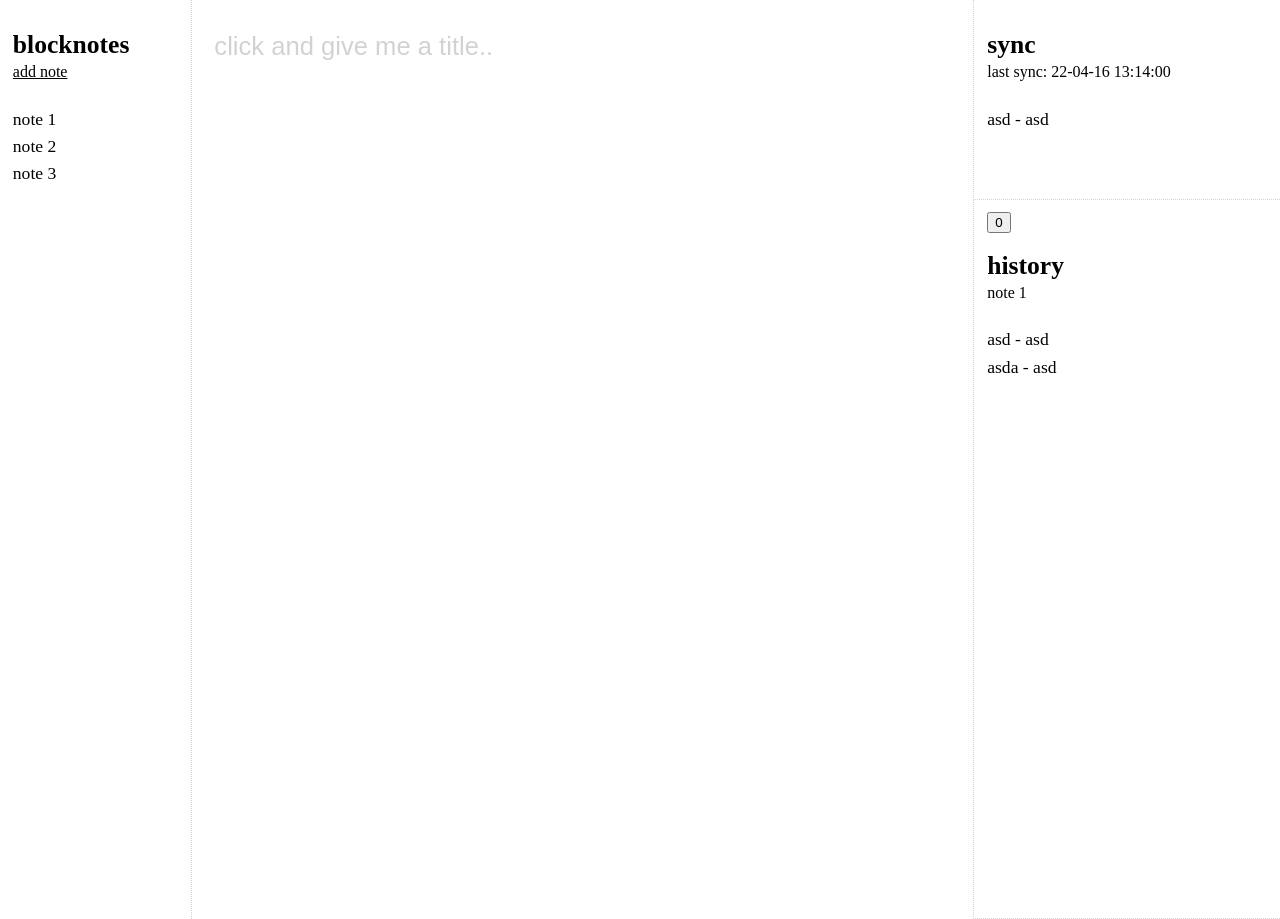
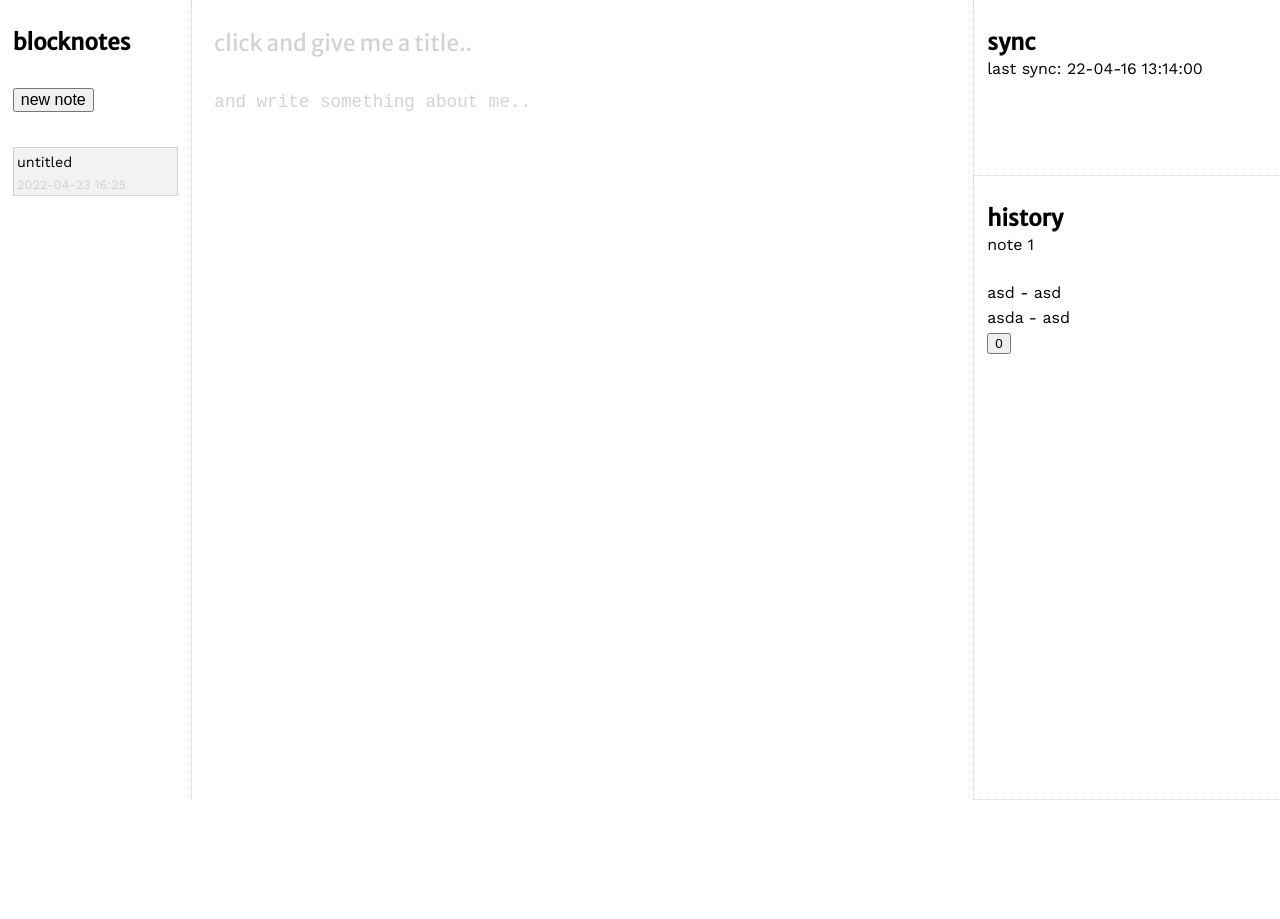
Before and after one commit to thisiscetin/blocknotes, a React (Create React App) app in the folder client/: page / in a window 1280 px wide. After the commit the page ends 826 px from the top, so only its background shows below. Built offline with nearby package versions, Linux system fonts and the light colour scheme.

Commit message:
adds navigation

```diff
--- a/client/package.json
+++ b/client/package.json
@@ -7,15 +7,20 @@
     "@testing-library/react": "^13.1.1",
     "@testing-library/user-event": "^14.1.1",
     "@types/jest": "^27.4.1",
+    "@types/lodash": "^4.14.182",
     "@types/node": "^17.0.27",
     "@types/react": "^18.0.7",
     "@types/react-dom": "^18.0.2",
+    "@types/uuid": "^8.3.4",
+    "lodash": "^4.17.21",
+    "moment": "^2.29.3",
     "react": "^18.0.0",
     "react-dom": "^18.0.0",
     "react-redux": "^8.0.1",
     "react-scripts": "5.0.1",
     "styled-components": "^5.3.5",
     "typescript": "^4.6.3",
+    "uuid": "^8.3.2",
     "web-vitals": "^2.1.4"
   },
   "devDependencies": {
--- a/client/public/index.html
+++ b/client/public/index.html
@@ -12,11 +12,22 @@
 
   <title>blocknotes</title>
 
+  <link rel="preconnect" href="https://fonts.googleapis.com">
+  <link rel="preconnect" href="https://fonts.gstatic.com" crossorigin>
+  <link href="https://fonts.googleapis.com/css2?family=Merriweather+Sans&family=Work+Sans&display=swap"
+    rel="stylesheet">
   <style>
     body {
       padding: 0;
-      margin: 0;
+      margin: auto;
       min-width: 1280px;
+      max-width: 1920px;
+
+      font-family: 'Work Sans', sans-serif;
+    }
+
+    h1 {
+      font-family: 'Merriweather Sans', sans-serif;
     }
   </style>
 </head>
--- a/client/src/Components/Body/index.tsx
+++ b/client/src/Components/Body/index.tsx
@@ -13,6 +13,11 @@ const Body = styled.textarea`
   :focus {
     outline: none;
   }
+
+  ::placeholder {
+    color: #d2d2d2;
+    font-weight: normal;
+  }
 `;
 
 interface BodyProps {
@@ -22,6 +27,10 @@ interface BodyProps {
 
 export default function ({ content, onContentChange }: BodyProps) {
   return (
-    <Body value={content} onChange={(e) => onContentChange(e.target.value)} />
+    <Body
+      placeholder="and write something about me.."
+      value={content}
+      onChange={(e) => onContentChange(e.target.value)}
+    />
   );
 }
--- /dev/null
+++ b/client/src/Components/Header/index.tsx
@@ -0,0 +1,8 @@
+import styled from "styled-components/macro";
+
+const Header = styled.h1`
+  font-size: 1.4rem;
+  margin-bottom: 0;
+`;
+
+export default Header;
--- a/client/src/Components/History/index.tsx
+++ b/client/src/Components/History/index.tsx
@@ -1,6 +1,8 @@
 import styled from "styled-components/macro";
 import { useAppSelector, useAppDispatch } from "../../app/hooks";
 import { selectCount, increment } from "../../features/counter/counterSlice";
+
+import Header from "../Header";
 
 const History = styled.div`
   width: 280px;
@@ -10,13 +12,8 @@ const History = styled.div`
   flex-basis: 80%;
 `;
 
-const Header = styled.h1`
-  font-size: 1.6rem;
-  margin-bottom: 0;
-`;
-
 const Line = styled.p`
-  font-size: 1.1rem;
+  font-size: 1rem;
   margin: 0.4rem 0;
 `;
 
@@ -31,13 +28,13 @@ export default function () {
 
   return (
     <History>
-      <button onClick={() => dispatch(increment())}>{count}</button>
       <Header>history</Header>
       <SelectedPage>note 1</SelectedPage>
 
       <br />
       <Line>asd - asd</Line>
       <Line>asda - asd</Line>
+      <button onClick={() => dispatch(increment())}>{count}</button>
     </History>
   );
 }
--- a/client/src/Components/Layout/index.tsx
+++ b/client/src/Components/Layout/index.tsx
@@ -7,6 +7,7 @@ import Sync from "../Sync";
 
 const Layout = styled.div`
   display: flex;
+  max-height: 100vh;
 `;
 
 export default function ({ children }: { children: ReactNode }) {
--- a/client/src/Components/Navigation/index.tsx
+++ b/client/src/Components/Navigation/index.tsx
@@ -1,37 +1,112 @@
 import styled from "styled-components/macro";
+import { useAppSelector, useAppDispatch } from "../../app/hooks";
+import moment from "moment";
+
+import {
+  notes,
+  noteChange,
+  addNote,
+  selectedNote,
+  removeNote,
+} from "../../features/notes/notesSlice";
+
+import Header from "../Header";
+import { useEffect } from "react";
 
 const Navigation = styled.div`
   width: 280px;
+  overflow-y: auto;
   padding: 0.8rem;
   border-right: 1px dotted #d2d2d2;
 `;
 
-const Logo = styled.h1`
-  font-size: 1.6rem;
-  margin-bottom: 0;
+const CTA = styled.button`
+  font-size: 1rem;
+  margin: 2rem 0;
 `;
 
-const Line = styled.p`
-  font-size: 1.1rem;
-  margin: 0.4rem 0;
+interface LineProps {
+  selected: boolean;
+}
+
+const Line = styled.div<LineProps>`
+  display: flex;
+  flex-direction: column;
+  border: 1px solid #d2d2d2;
+  padding: 0.2rem;
+  margin: 0.2rem 0;
+  background-color: ${(props) => (props.selected ? "#f2f2f2" : "none")};
+  color: ${(props) => (props.selected ? "none" : "#d2d2d2")};
+
+  :hover {
+    background-color: #f2f2f2;
+  }
 `;
 
-const CTA = styled.p`
-  font-size: 1rem;
+const FirstLine = styled.div`
+  display: flex;
+  justify-content: space-between;
+`;
+
+const Title = styled.p`
+  font-size: 0.9rem;
   margin: 0.2rem 0;
+`;
+
+const DeleteCTA = styled.span`
+  font-size: 0.9rem;
+  border: none;
+  padding: 0.1rem;
+  background: none;
   text-decoration: underline;
+
+  cursor: pointer;
+`;
+
+const Time = styled.div`
+  margin-top: 0.2rem;
+  font-size: 0.8rem;
+  color: #d2d2d2;
 `;
 
 export default function () {
+  const notesList = useAppSelector(notes);
+  const selectedIndex = useAppSelector(selectedNote);
+
+  const dispatch = useAppDispatch();
+
+  const deleteNote = (index: number) => {
+    const title = notesList[index].title;
+
+    if (confirm(`Delete note "${title || "untitled"}"?`)) {
+      dispatch(removeNote(index));
+    }
+  };
+
   return (
     <Navigation>
-      <Logo>blocknotes</Logo>
-      <CTA>add note</CTA>
+      <Header>blocknotes</Header>
+      <CTA onClick={() => dispatch(addNote())}>new note</CTA>
 
       <br />
-      <Line>note 1</Line>
-      <Line>note 2</Line>
-      <Line>note 3</Line>
+
+      {notesList.map((note, index) => (
+        <Line
+          key={index}
+          selected={selectedIndex === index}
+          onClick={() => dispatch(noteChange(index))}
+        >
+          <FirstLine>
+            <Title>{note.title.substring(0, 14) || "untitled"}</Title>
+            {notesList.length > 1 ? (
+              <DeleteCTA onClick={() => deleteNote(index)}>[X]</DeleteCTA>
+            ) : null}
+          </FirstLine>
+          <Time>
+            {moment.unix(note.createdAt).local().format("YYYY-MM-DD HH:mm")}
+          </Time>
+        </Line>
+      ))}
     </Navigation>
   );
 }
--- a/client/src/Components/Page/index.tsx
+++ b/client/src/Components/Page/index.tsx
@@ -1,4 +1,13 @@
-import { useState } from "react";
+import { useEffect } from "react";
+import { useAppSelector, useAppDispatch } from "../../app/hooks";
+import {
+  titleChange,
+  bodyChange,
+  selectedTitle,
+  selectedBody,
+  selectedNote,
+  noteChange,
+} from "../../features/notes/notesSlice";
 import styled from "styled-components/macro";
 
 import Title from "../Title";
@@ -13,13 +22,20 @@ const Page = styled.div`
 `;
 
 export default function () {
-  const [title, setTitle] = useState<string>("");
-  const [body, setBody] = useState<string>("");
+  const title = useAppSelector(selectedTitle);
+  const body = useAppSelector(selectedBody);
+  const noteIndex = useAppSelector(selectedNote);
+
+  const dispatch = useAppDispatch();
+
+  useEffect(() => {
+    dispatch(noteChange(noteIndex));
+  }, [noteIndex, dispatch]);
 
   return (
     <Page>
-      <Title title={title} onTitleChange={setTitle} />
-      <Body content={body} onContentChange={setBody} />
+      <Title title={title} onTitleChange={(s) => dispatch(titleChange(s))} />
+      <Body content={body} onContentChange={(s) => dispatch(bodyChange(s))} />
     </Page>
   );
 }
--- a/client/src/Components/Sync/index.tsx
+++ b/client/src/Components/Sync/index.tsx
@@ -1,4 +1,5 @@
 import styled from "styled-components/macro";
+import Header from "../Header";
 
 const Sync = styled.div`
   width: 280px;
@@ -6,16 +7,6 @@ const Sync = styled.div`
   border-left: 1px dotted #d2d2d2;
   border-bottom: 1px dotted #d2d2d2;
   flex-basis: 20%;
-`;
-
-const Header = styled.h1`
-  font-size: 1.6rem;
-  margin-bottom: 0;
-`;
-
-const Line = styled.p`
-  font-size: 1.1rem;
-  margin: 0.4rem 0;
 `;
 
 const LastSync = styled.p`
@@ -28,9 +19,6 @@ export default function () {
     <Sync>
       <Header>sync</Header>
       <LastSync>last sync: 22-04-16 13:14:00</LastSync>
-
-      <br />
-      <Line>asd - asd</Line>
     </Sync>
   );
 }
--- a/client/src/Components/Title/index.tsx
+++ b/client/src/Components/Title/index.tsx
@@ -1,11 +1,11 @@
 import styled from "styled-components/macro";
 
 const Title = styled.input`
-  font-size: 1.6rem;
-  font-weight: bold;
+  font-size: 1.4rem;
+  font-family: "Merriweather Sans", sans-serif;
   border: none;
   padding: 0.6rem;
-  margin-top: 0.6rem;
+  margin-top: 0.4rem;
 
   :focus {
     outline: none;
--- a/client/src/app/store.ts
+++ b/client/src/app/store.ts
@@ -1,10 +1,13 @@
 import type { ThunkAction, Action } from "@reduxjs/toolkit";
 import { configureStore } from "@reduxjs/toolkit";
+
 import counterReducer from "../features/counter/counterSlice";
+import notesReducer from "../features/notes/notesSlice";
 
 export const store = configureStore({
   reducer: {
     counter: counterReducer,
+    notes: notesReducer,
   },
 });
 
--- /dev/null
+++ b/client/src/features/notes/notesSlice.ts
@@ -0,0 +1,69 @@
+import { createSlice } from "@reduxjs/toolkit";
+import type { PayloadAction } from "@reduxjs/toolkit";
+import { RootState } from "../../app/store";
+import moment from "moment";
+
+export interface NoteState {
+  title: string;
+  body: string;
+  createdAt: number;
+}
+
+export interface NotesState {
+  selectedNote: number;
+  notes: NoteState[];
+}
+
+const initialState: NotesState = {
+  selectedNote: 0,
+  notes: [
+    {
+      title: "",
+      body: "",
+      createdAt: moment().unix(),
+    },
+  ],
+};
+
+export const notesSlice = createSlice({
+  name: "notes",
+  initialState,
+  reducers: {
+    titleChange: (state, action: PayloadAction<string>) => {
+      state.notes[state.selectedNote].title = action.payload;
+    },
+    bodyChange: (state, action: PayloadAction<string>) => {
+      state.notes[state.selectedNote].body = action.payload;
+    },
+    noteChange: (state, action: PayloadAction<number>) => {
+      state.selectedNote = Math.min(action.payload, state.notes.length - 1);
+    },
+    addNote: (state) => {
+      state.notes.push({
+        title: "",
+        body: "",
+        createdAt: moment().unix(),
+      });
+
+      state.selectedNote = state.notes.length - 1;
+    },
+    removeNote: (state, action: PayloadAction<number>) => {
+      state.notes.splice(action.payload, 1);
+    },
+  },
+});
+
+export const selectedTitle = (state: RootState) =>
+  state.notes.notes[state.notes.selectedNote]?.title;
+
+export const selectedBody = (state: RootState) =>
+  state.notes.notes[state.notes.selectedNote]?.body;
+
+export const notes = (state: RootState) => state.notes.notes;
+
+export const selectedNote = (state: RootState) => state.notes.selectedNote;
+
+export const { titleChange, bodyChange, noteChange, addNote, removeNote } =
+  notesSlice.actions;
+
+export default notesSlice.reducer;
```
Also changed, not shown: 1 other file (tests, documents, lock files or other folders).
